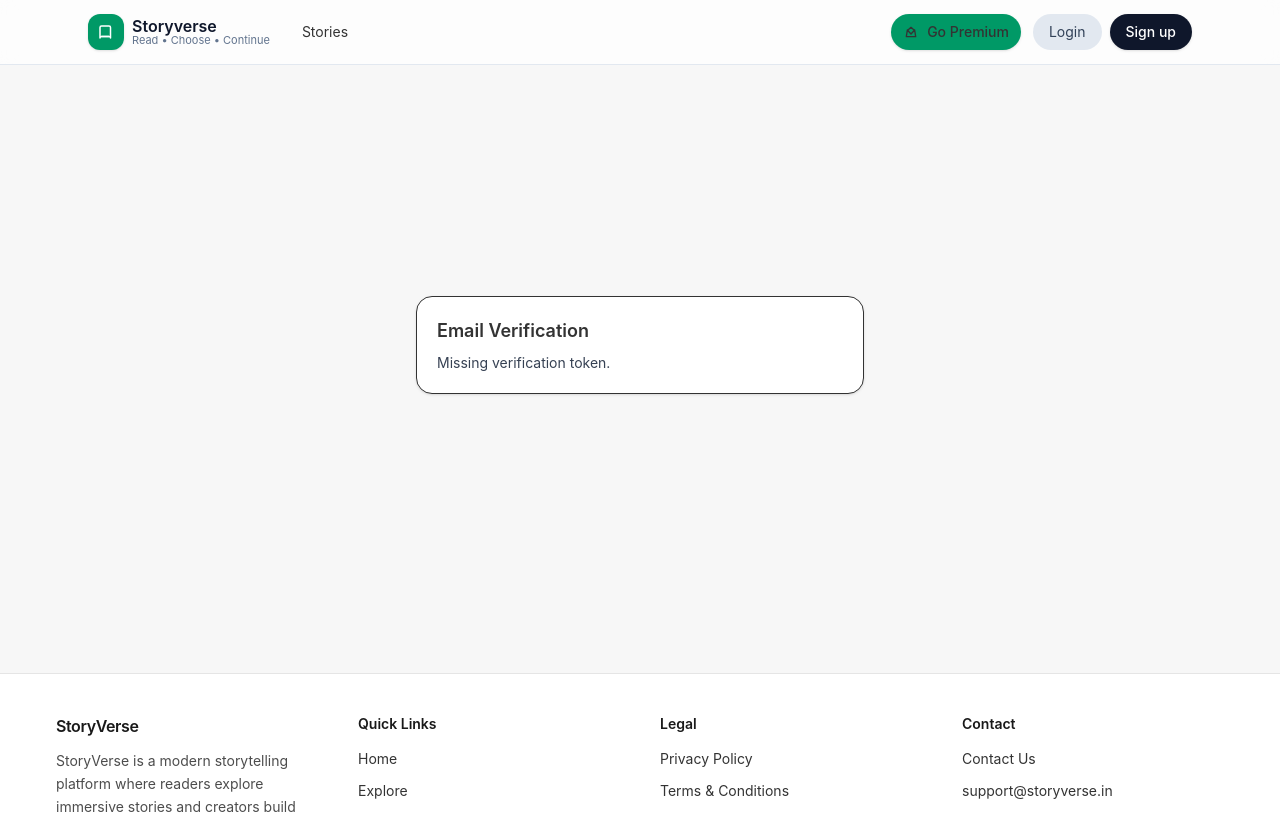
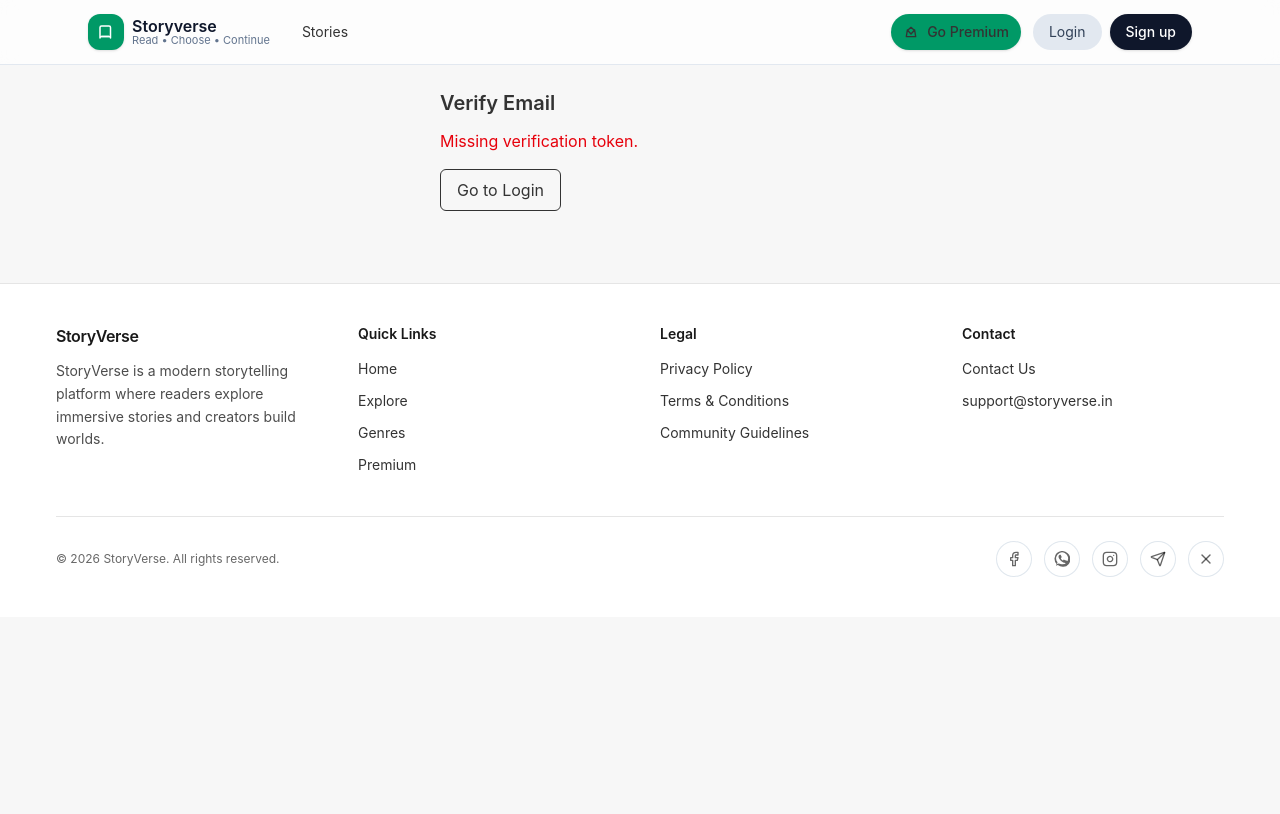
Before and after one commit to shivamj2211/storyverse-app, a Next.js app in the folder frontend/: page /verify-email in a window 1280 px wide. Shown: the top 814 px of the page. Built offline with nearby package versions, Linux system fonts and the light colour scheme; no server answers.

Commit message:
fix emailverification

```diff
--- /dev/null
+++ b/frontend/app/verify-email/VerifyEmailClient.tsx
@@ -0,0 +1,73 @@
+"use client";
+
+import { useEffect, useState } from "react";
+import { useRouter, useSearchParams } from "next/navigation";
+import { api, authHeaders } from "../lib/api";
+
+export default function VerifyEmailClient() {
+  const sp = useSearchParams();
+  const router = useRouter();
+
+  const token = sp.get("token"); // if your URL uses ?token=...
+  const [loading, setLoading] = useState(true);
+  const [okMsg, setOkMsg] = useState("");
+  const [errMsg, setErrMsg] = useState("");
+
+  useEffect(() => {
+    (async () => {
+      try {
+        setLoading(true);
+        setErrMsg("");
+        setOkMsg("");
+
+        if (!token) {
+          setErrMsg("Missing verification token.");
+          setLoading(false);
+          return;
+        }
+
+        const res = await fetch(
+          api(`/api/auth/verify-email?token=${encodeURIComponent(token)}`),
+          { method: "GET", headers: { ...authHeaders() } }
+        );
+
+        const data = await res.json().catch(() => ({}));
+
+        if (!res.ok) {
+          setErrMsg(data?.error || "Email verification failed.");
+          setLoading(false);
+          return;
+        }
+
+        setOkMsg("✅ Email verified successfully. Redirecting...");
+        setLoading(false);
+
+        setTimeout(() => {
+          router.push("/login");
+        }, 1200);
+      } catch (e: any) {
+        setErrMsg(e?.message || "Something went wrong.");
+        setLoading(false);
+      }
+    })();
+  }, [token, router]);
+
+  return (
+    <div className="mx-auto max-w-md p-6">
+      <h1 className="text-xl font-semibold">Verify Email</h1>
+
+      {loading ? <p className="mt-3">Verifying...</p> : null}
+      {okMsg ? <p className="mt-3">{okMsg}</p> : null}
+      {errMsg ? <p className="mt-3 text-red-600">{errMsg}</p> : null}
+
+      {!loading && errMsg ? (
+        <button
+          onClick={() => router.push("/login")}
+          className="mt-4 rounded-md border px-4 py-2"
+        >
+          Go to Login
+        </button>
+      ) : null}
+    </div>
+  );
+}
--- a/frontend/app/verify-email/page.tsx
+++ b/frontend/app/verify-email/page.tsx
@@ -1,43 +1,12 @@
-"use client";
+import { Suspense } from "react";
+import VerifyEmailClient from "./VerifyEmailClient";
 
-import { useEffect, useState } from "react";
-import { useSearchParams, useRouter } from "next/navigation";
-import { api } from "../lib/api";
+export const dynamic = "force-dynamic";
 
 export default function VerifyEmailPage() {
-  const sp = useSearchParams();
-  const router = useRouter();
-  const token = sp.get("token") || "";
-
-  const [msg, setMsg] = useState("Verifying...");
-
-  useEffect(() => {
-    if (!token) {
-      setMsg("Missing verification token.");
-      return;
-    }
-
-    (async () => {
-      const res = await fetch(api(`/api/auth/verify-email?token=${encodeURIComponent(token)}`));
-      const d = await res.json().catch(() => ({}));
-
-      if (!res.ok) {
-        setMsg(d?.error || "Verification failed.");
-        return;
-      }
-
-      setMsg(d?.status === "already_verified" ? "Already verified ✅" : "Email verified ✅");
-
-      setTimeout(() => router.push("/login"), 1200);
-    })();
-  }, [token, router]);
-
   return (
-    <div className="min-h-[70vh] flex items-center justify-center px-4">
-      <div className="w-full max-w-md rounded-2xl border bg-white p-5 shadow-sm">
-        <h1 className="text-lg font-semibold">Email Verification</h1>
-        <p className="mt-2 text-sm text-gray-700">{msg}</p>
-      </div>
-    </div>
+    <Suspense fallback={<div className="p-6">Loading...</div>}>
+      <VerifyEmailClient />
+    </Suspense>
   );
 }
```
Also changed, not shown: 2 other files (tests, documents, lock files or other folders).
